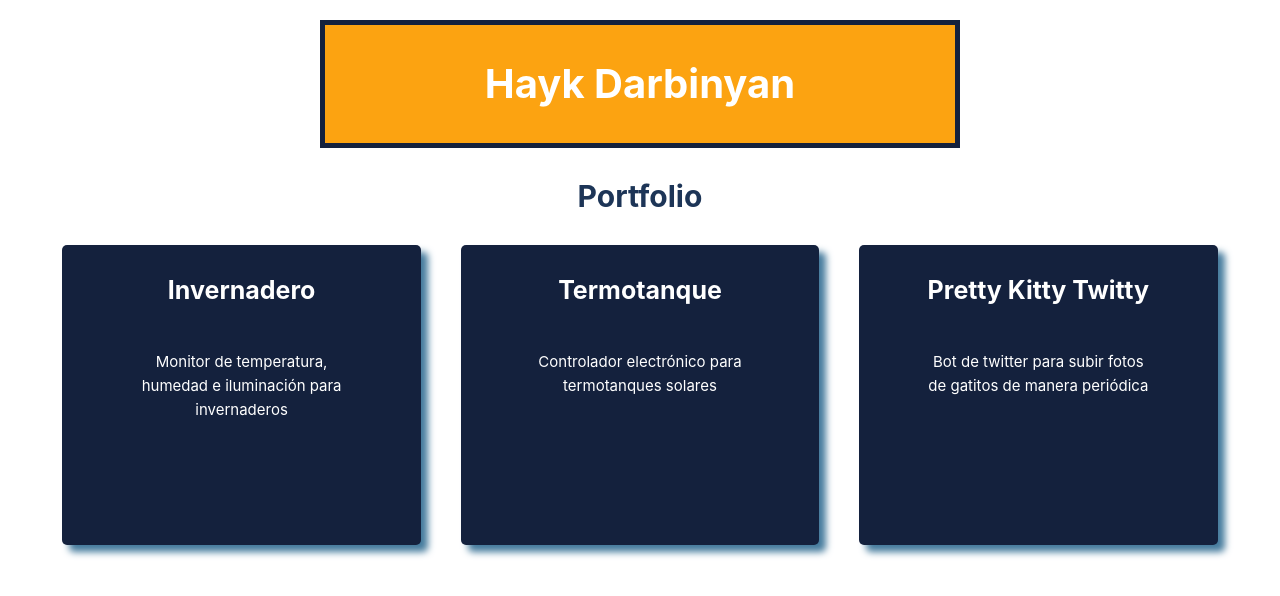
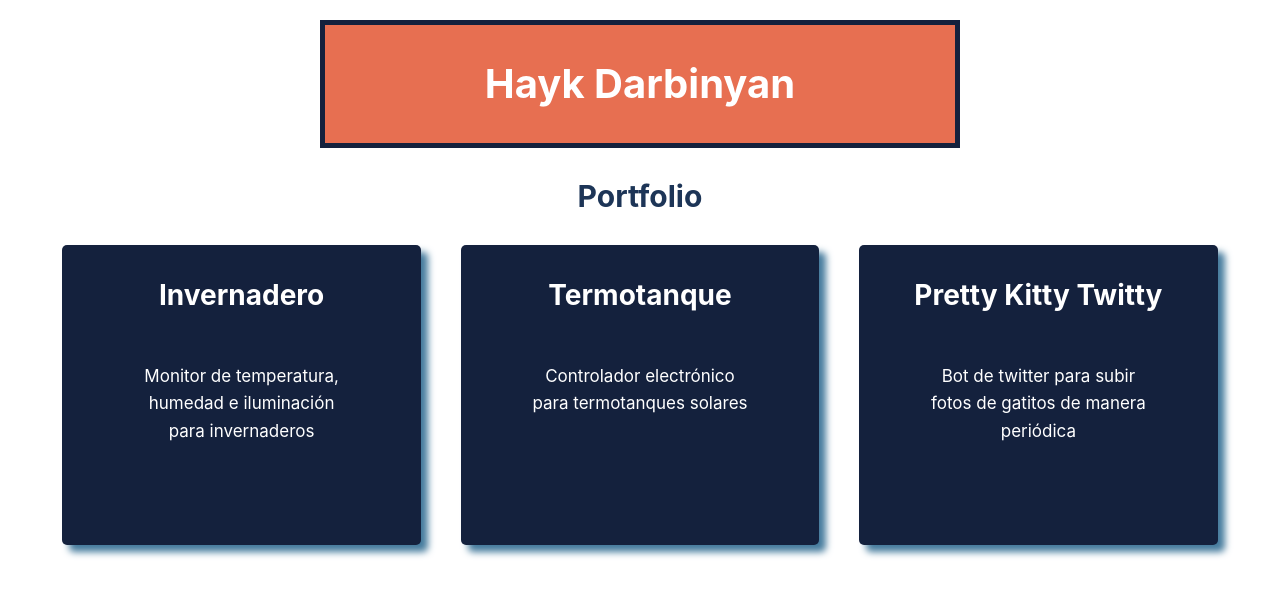
Before and after one commit to haykodarb/portfolio, a Next.js app: page / in a window 1280 px wide. Shown: the top 596 px of the page. Built offline with nearby package versions, Linux system fonts and the light colour scheme.

Commit message:
Changed styles

```diff
--- a/components/home.module.css
+++ b/components/home.module.css
@@ -11,7 +11,7 @@
 
 .homeTitle {
   display: flex;
-  background-color: #fca311;
+  background-color: #e76f51;
   color: white;
   width: 50%;
   align-items: center;
@@ -52,10 +52,10 @@
 }
 
 .projectTitle {
-  font-size: 25px;
+  font-size: 28px;
 }
 
 .projectText {
-  font-size: 15px;
+  font-size: 17px;
   max-width: 75%;
 }
```
